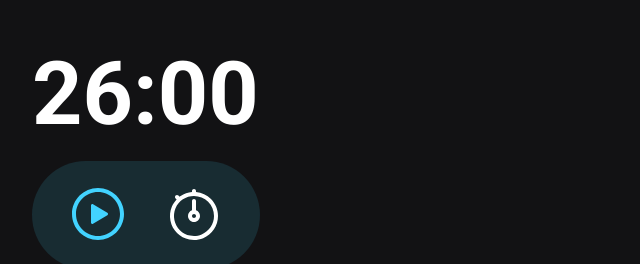
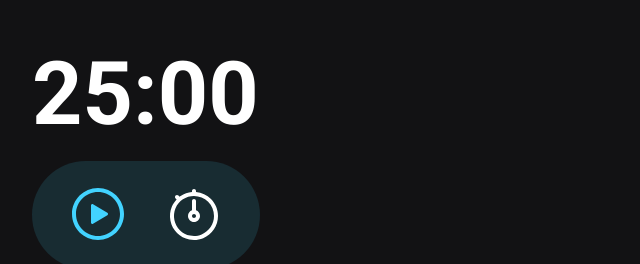
Before and after one commit to Joao-MarcosOM/FocusTimer, a plain HTML site: page index.html in a window 1280 px wide. Shown: the part 195-459 px from the top of the page, 494-1134 px from the left. Drawn offline with Linux system fonts and the light colour scheme.

Commit message:
Update index.html

```diff
--- a/index.html
+++ b/index.html
@@ -18,7 +18,7 @@
 <body>
     <main>
         <div class="timer">
-            <span class="minutes">26</span>
+            <span class="minutes">25</span>
             <span>:</span>
             <span class="seconds">00</span>
         </div>
```
